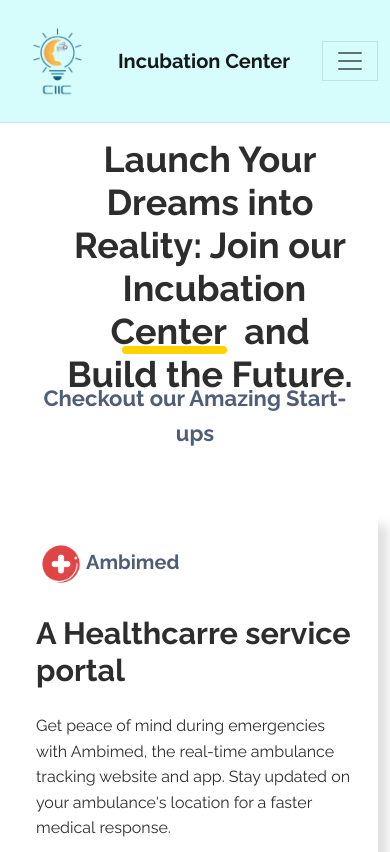
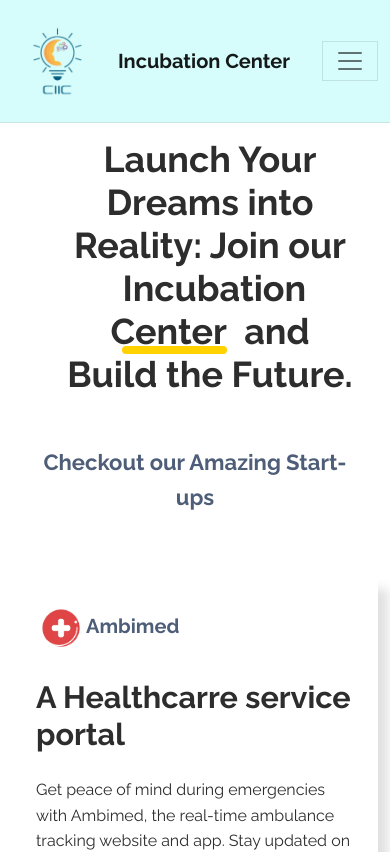
Before and after one commit to Debug-001/Incubation, a React (Vite) app: page /startups in a window 390 px wide. Shown: the top 852 px of the page. Built offline with nearby package versions, Linux system fonts and the light colour scheme.

Commit message:
font fixes

```diff
--- a/src/index.css
+++ b/src/index.css
@@ -426,7 +426,7 @@
   }
 
   #ptext{
-    margin-top: 5rem !important;
+    margin-top: 9rem !important;
   }
 
   .nav-link:hover{
```
